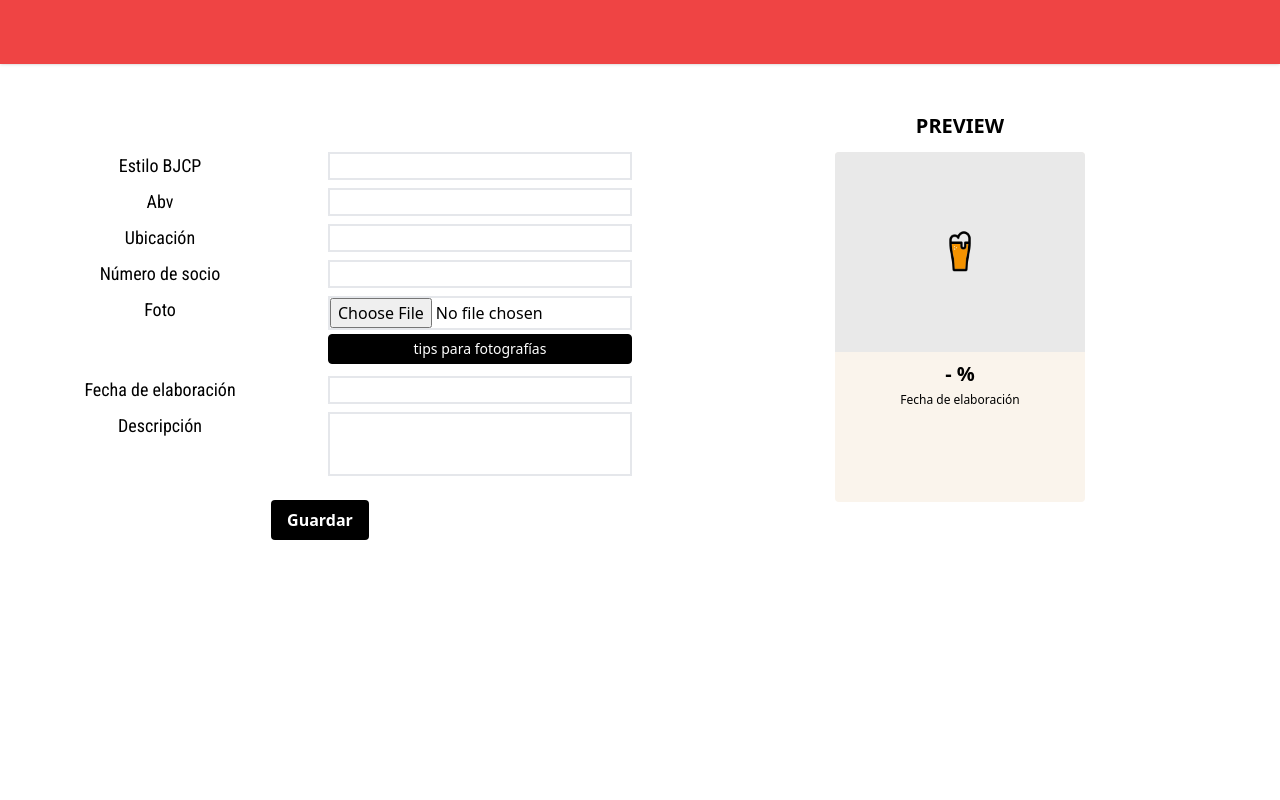
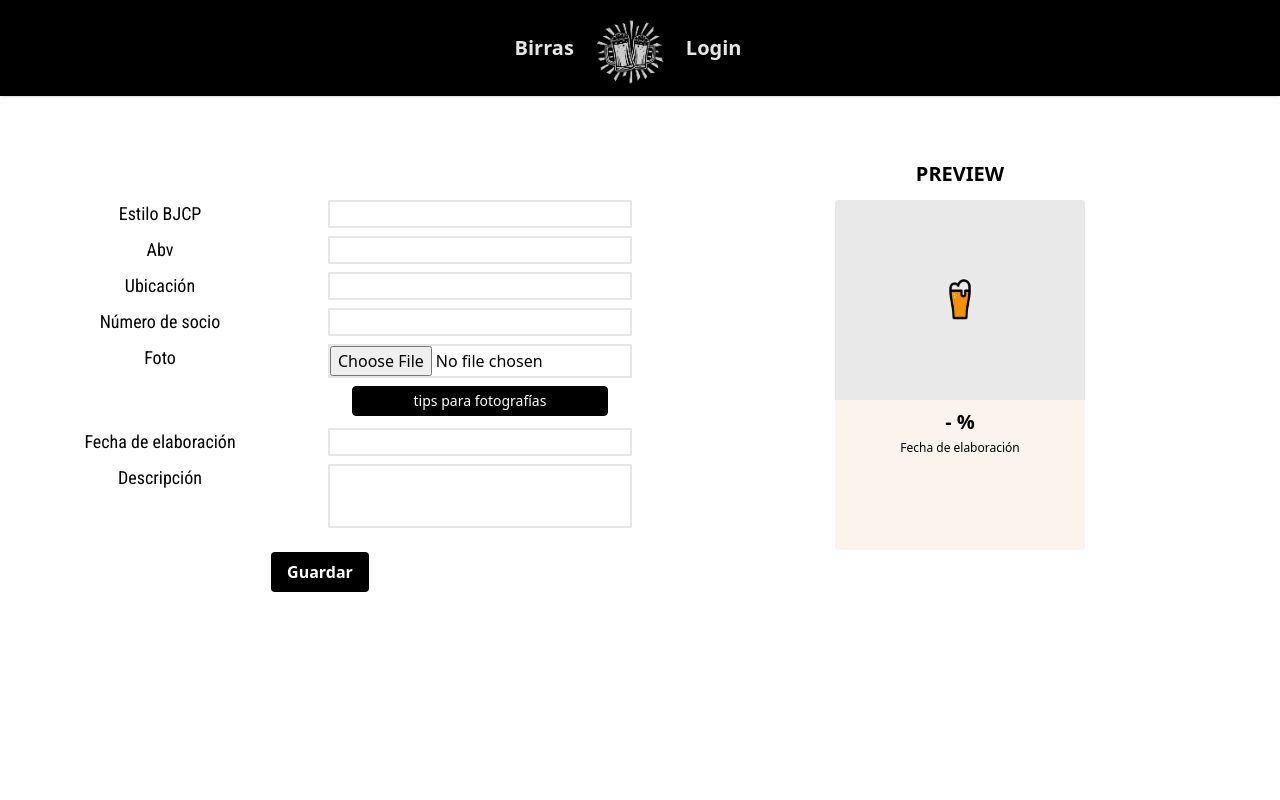
Before and after one commit to NachoVidal27/birrateca_front_end, a React (Create React App) app: page /birra-form in a window 1280 px wide. Shown: the top 800 px of the page. Built offline with nearby package versions, Linux system fonts and the light colour scheme.

Commit message:
navbar desktop

```diff
--- a/src/components/AlternativeNavbar.jsx
+++ b/src/components/AlternativeNavbar.jsx
@@ -2,7 +2,7 @@ import React from "react";
 import { useState, useEffect } from "react";
 import logo from "../assets/logoBirrateca.png";
 import MenuIcon from "@mui/icons-material/Menu";
-import { Link, redirect } from "react-router-dom";
+import { Link } from "react-router-dom";
 import { useSelector } from "react-redux/es/hooks/useSelector";
 import { logOut } from "../redux/userReducer";
 import { useDispatch } from "react-redux";
@@ -41,7 +41,7 @@ function AlternativeNavbar() {
   }
 
   return mobile ? (
-    <div className="top-0 z-50 fixed w-full ">
+    <div className="top-0 z-50 fixed w-full transition duration-500 ease-in-out transform translate-y-0">
       <nav className="p-0 h-20 bg-black shadow  md:items-center   ">
         <div className="flex justify-between px-3">
           <Link to="/">
@@ -87,7 +87,7 @@ function AlternativeNavbar() {
               <li className="mb-3" onClick={handleLogOut}>
                 <Link
                   to="/"
-                  className="text-lg text-white opacity-70 hover:opacity-100   duration-300 cursor-pointer font-medium "
+                  className="text-lg text-white hover:text-red-500 opacity-70 hover:opacity-100   duration-300 cursor-pointer font-medium "
                 >
                   Cerrar Sesión
                 </Link>
@@ -98,7 +98,59 @@ function AlternativeNavbar() {
       ) : null}
     </div>
   ) : (
-    <nav className="p-0 h-16 bg-red-500 shadow md:flex md:items-center md:justify-center top-0 z-50 fixed  w-full "></nav>
+    <nav className="p-0 h-24 bg-black shadow md:flex justiy-center md:items-center  pe-6 top-0 z-50 fixed  w-full ">
+      {!user ? (
+        <div className="flex mx-auto">
+          <Link
+            className="text-white text-xl font-semibold my-auto me-4 opacity-90 hover:opacity-100"
+            to="/birras"
+          >
+            {" "}
+            Birras
+          </Link>
+          <Link to="/">
+            <img
+              src={logo}
+              className="h-20 mt-2  hover:brightness-150 "
+              alt="dos jarras chocando"
+            />{" "}
+          </Link>
+          <Link
+            className="text-white text-xl font-semibold my-auto ms-4 opacity-90 hover:opacity-100"
+            to="/login"
+          >
+            Login
+          </Link>
+        </div>
+      ) : (
+        <div className="mx-auto">
+          <ul className="flex">
+            <li className="text-white text-xl font-semibold my-auto me-4 opacity-90 hover:opacity-100">
+              <Link to="/birras">Catalogo</Link>
+            </li>
+            <li className="text-white text-xl font-semibold my-auto me-4 opacity-90 hover:opacity-100">
+              <Link to="birra-form">Nueva birra</Link>
+            </li>
+            <Link to="/">
+              <img
+                src={logo}
+                className="h-20 mt-2  hover:brightness-150 "
+                alt="dos jarras chocando"
+              />
+            </Link>
+            <li className="text-white text-xl font-semibold my-auto ms-4 opacity-90 hover:opacity-100">
+              <Link to="perfil">Perfil</Link>
+            </li>
+            <li
+              className="text-white text-xl font-semibold my-auto ms-4 opacity-90 hover:opacity-100 hover:text-red-500"
+              onClick={handleLogOut}
+            >
+              <Link to="/">Cerrar sesión</Link>
+            </li>
+          </ul>
+        </div>
+      )}
+    </nav>
   );
 }
 
--- a/src/routes/AddBeer.jsx
+++ b/src/routes/AddBeer.jsx
@@ -119,9 +119,9 @@ function AddBeer() {
   // console.log(newBeer);
 
   return (
-    <div className="grid grid-cols-1 md:grid-cols-2 mt-0 md:mt-8 mb-32 h-[80vh]">
-      {" "}
-      <div className="mt-14 md:mt-28">
+    <>
+      <div className="grid grid-cols-1 md:grid-cols-2 mt-20 mb-32 h-[80vh]">
+        <div className="md:mt-28">
           <form onSubmit={handleSubmit}>
             <div className="grid grid-cols-1 md:grid-cols-2 mt-2">
               <label
@@ -192,11 +192,11 @@ function AddBeer() {
                 onChange={handlePhoto}
               />
             </div>
-          <div className="grid grid-cols-2">
+            <div className="grid grid-cols-1 md:grid-cols-2">
               <div></div>
               <Link to="/tips">
-              <div className="border border-black rounded bg-black mx-2 roundeed my-1 py-1 hover:bg-cream-dark">
-                <h2 className="text-white text-sm  hover:text-black  ">
+                <div className="w-[50%] md:w-[80%] mx-auto mt-2 border border-black rounded bg-black roundeed my-1 py-1 hover:scale-105">
+                  <h2 className="text-white text-sm hover:text-cream-dark  ">
                     tips para fotografías
                   </h2>
                 </div>
@@ -253,6 +253,7 @@ function AddBeer() {
           />
         </div>
       </div>
+    </>
   );
 }
 
--- a/src/routes/Beers.jsx
+++ b/src/routes/Beers.jsx
@@ -17,7 +17,7 @@ function Beers() {
   });
 
   return (
-    <div className="mt-16 mb-12">
+    <div className="mt-20 mb-12">
       <h2 className=" px-auto pt-8 text-[2rem] font-bold text-center font-roboto">
         Nuestras birras
       </h2>
--- a/src/routes/Login.jsx
+++ b/src/routes/Login.jsx
@@ -52,7 +52,7 @@ function Login() {
             type="string"
             name="memberId"
             id="memberId"
-            className="border-2 w-[50%] mx-auto mt-1"
+            className="border-2 w-[50%] md:w-[20%] mx-auto mt-1"
             onChange={handleMemberId}
           />
         </div>
@@ -62,7 +62,7 @@ function Login() {
             type="password"
             name="password"
             id="password"
-            className="border-2 w-[50%] mx-auto mt-1"
+            className="border-2 w-[50%] md:w-[20%] mx-auto mt-1"
             onChange={handlePassword}
           />
         </div>
--- a/src/routes/Profile.jsx
+++ b/src/routes/Profile.jsx
@@ -65,12 +65,12 @@ function Profile() {
   };
 
   return (
-    <div className="mt-24 h-[120vh] mb-36">
+    <div className="mt-28 h-[120vh] mb-36">
       <h1 className="text-3xl font-bold ">Bienvenido {user.name}</h1>
       <h3 className="text-xl font-semibold mt-1">
         Aqui podrás editar la información de tu cuenta
       </h3>
-      <div className="grid grid-cols-1 md:grid-cols-2 mt-12 mx-6 gap-4">
+      <div className="grid grid-cols-1 md:grid-cols-2 mt-10 mx-6 gap-4">
         <div className="h-80 w-[70%] mx-auto">
           <h2 className="text-2xl font-semibold mb-8">
             Información de usuario
@@ -85,7 +85,7 @@ function Profile() {
               </label>
               <input
                 type="text"
-                className="border border-black rounded px-2"
+                className="border border-black rounded px-2 "
                 value={name}
                 onChange={handleName}
               />
```
Lines whose indentation alone changed are shown as unchanged.
